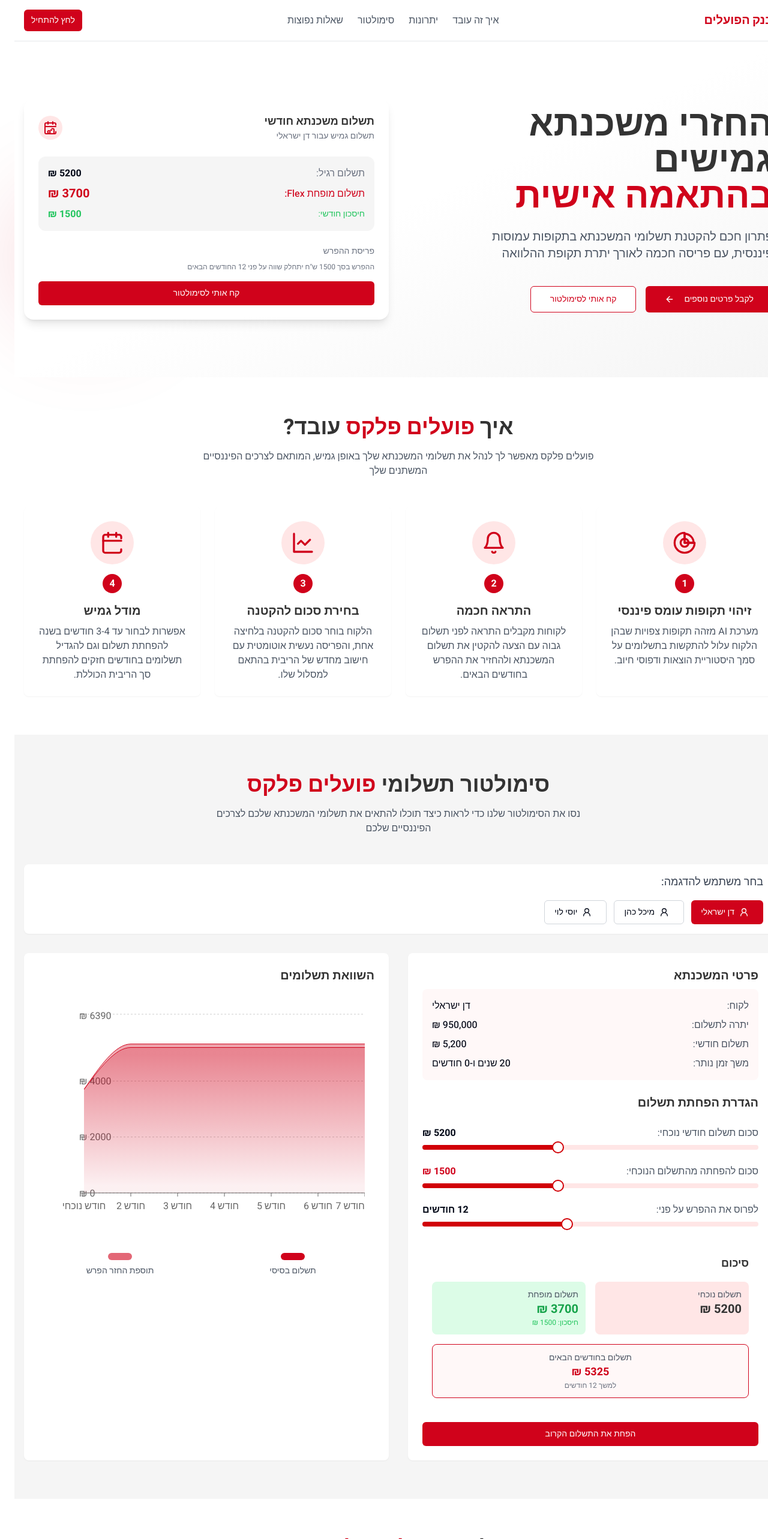
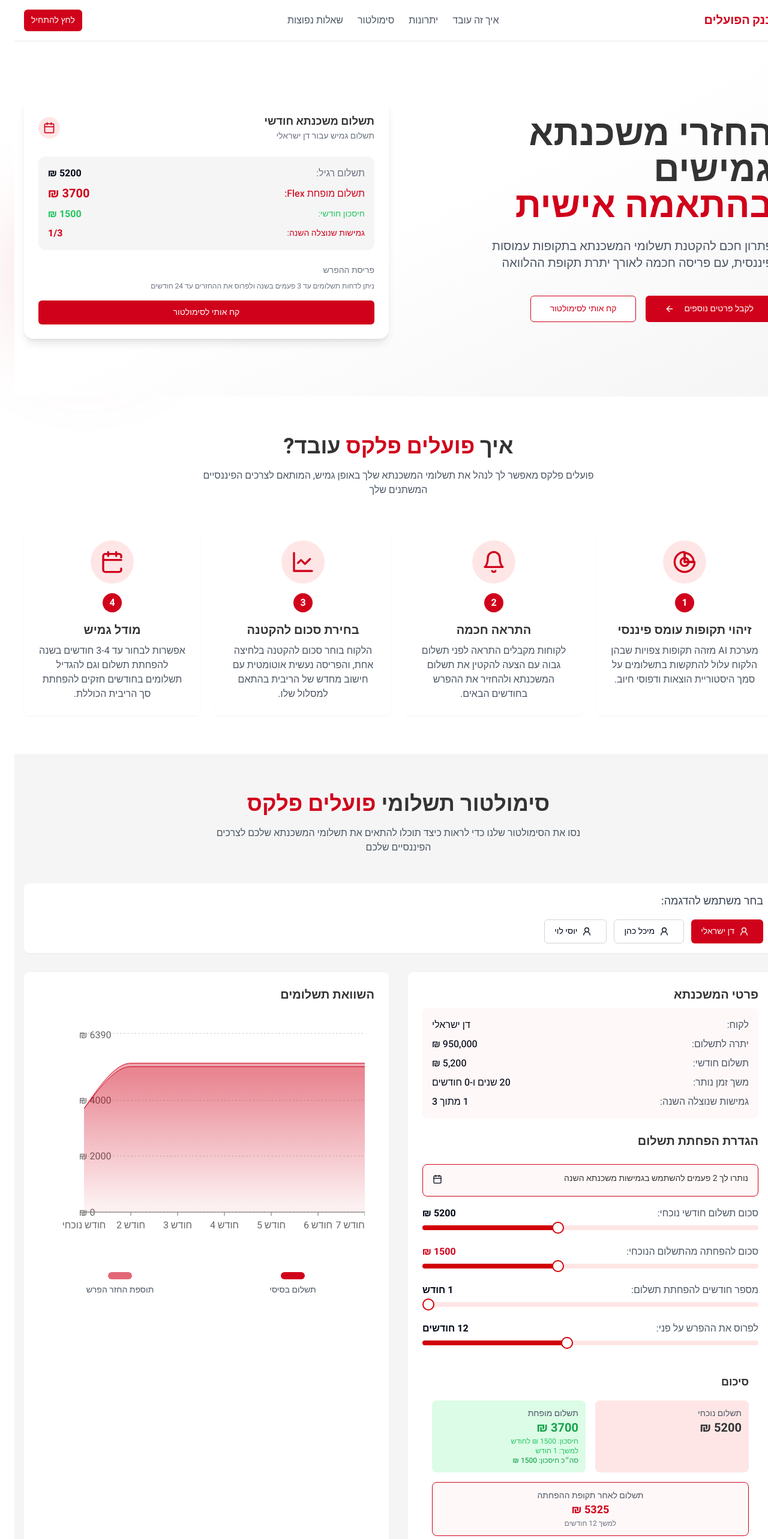
Before and after one commit to nirshar1977/poalim-flex-flow, a React (Vite) app: page / in a window 1280 px wide. Shown: the top 2566 px of the page at 60% size. Built offline with nearby package versions, Linux system fonts and the light colour scheme.

Commit message:
Add multi-month payment postponement
Implement multi-month payment postponement functionality, allowing users to postpone payments for up to 3 months with yearly limits.

```diff
--- a/src/components/HeroSection.tsx
+++ b/src/components/HeroSection.tsx
@@ -1,7 +1,7 @@
 
 import React, { useState, useEffect } from 'react';
 import { Button } from '@/components/ui/button';
-import { ArrowLeft } from 'lucide-react';
+import { ArrowLeft, Calendar } from 'lucide-react';
 import { getUser, getDefaultUser, UserMortgageProfile } from '@/services/mockUserData';
 
 const HeroSection: React.FC = () => {
@@ -78,15 +78,7 @@ const HeroSection: React.FC = () => {
                     <p className="text-sm text-gray-500">תשלום גמיש עבור {currentUser.name}</p>
                   </div>
                   <div className="bg-poalim-lightRed p-2 rounded-full">
-                    <svg xmlns="http://www.w3.org/2000/svg" width="24" height="24" viewBox="0 0 24 24" fill="none" stroke="currentColor" strokeWidth="2" strokeLinecap="round" strokeLinejoin="round" className="text-poalim-red">
-                      <path d="M21 7.5V6a2 2 0 0 0-2-2H5a2 2 0 0 0-2 2v14a2 2 0 0 0 2 2h14a2 2 0 0 0 2-2v-1.5"></path>
-                      <path d="M16 2v4"></path>
-                      <path d="M8 2v4"></path>
-                      <path d="M3 10h18"></path>
-                      <path d="M18 21v-5.5c0-1.1-.9-2-2-2h-1.5"></path>
-                      <path d="M9.5 21a2 2 0 1 0 0-4 2 2 0 0 0 0 4z"></path>
-                      <path d="M14.195 16.055c-.532-.47-1.232-.465-1.75 0"></path>
-                    </svg>
+                    <Calendar className="text-poalim-red h-5 w-5" />
                   </div>
                 </div>
 
@@ -103,11 +95,17 @@ const HeroSection: React.FC = () => {
                     <span className="text-green-500 text-sm">חיסכון חודשי:</span>
                     <span className="font-bold text-green-500">{currentUser.recommendedReduction} ₪</span>
                   </div>
+                  {currentUser.flexUsedThisYear > 0 && (
+                    <div className="flex justify-between items-center mt-2">
+                      <span className="text-poalim-red text-sm">גמישות שנוצלה השנה:</span>
+                      <span className="font-bold text-poalim-red">{currentUser.flexUsedThisYear}/3</span>
+                    </div>
+                  )}
                 </div>
 
                 <div className="mb-4">
                   <h4 className="text-sm font-medium text-gray-500 mb-2">פריסת ההפרש</h4>
-                  <p className="text-xs text-gray-500">ההפרש בסך {currentUser.recommendedReduction} ש"ח יתחלק שווה על פני 12 החודשים הבאים</p>
+                  <p className="text-xs text-gray-500">ניתן לדחות תשלומים עד 3 פעמים בשנה ולפרוס את ההחזרים עד 24 חודשים</p>
                 </div>
 
                 <Button
--- a/src/components/payment-calculator/PaymentCalculator.tsx
+++ b/src/components/payment-calculator/PaymentCalculator.tsx
@@ -15,6 +15,8 @@ const PaymentCalculator: React.FC = () => {
     setCurrentPayment,
     reductionAmount,
     setReductionAmount,
+    postponeMonths,
+    setPostponeMonths,
     repayMonths,
     setRepayMonths,
     reducedPayment,
@@ -23,7 +25,10 @@ const PaymentCalculator: React.FC = () => {
     handleApply,
     handleConfirm,
     handleCancel,
-    generateChartData
+    generateChartData,
+    remainingFlexCount,
+    MAX_FLEX_PER_YEAR,
+    totalPostponedAmount
   } = usePaymentCalculator();
 
   const chartData = generateChartData();
@@ -57,9 +62,13 @@ const PaymentCalculator: React.FC = () => {
                 <span className="text-gray-600">תשלום חודשי:</span>
                 <span className="font-medium">{currentUser.currentPayment.toLocaleString()} ₪</span>
               </div>
-              <div className="flex justify-between">
+              <div className="flex justify-between mb-2">
                 <span className="text-gray-600">משך זמן נותר:</span>
                 <span className="font-medium">{Math.floor(currentUser.remainingMonths / 12)} שנים ו-{currentUser.remainingMonths % 12} חודשים</span>
+              </div>
+              <div className="flex justify-between">
+                <span className="text-gray-600">גמישות שנוצלה השנה:</span>
+                <span className="font-medium">{currentUser.flexUsedThisYear} מתוך {MAX_FLEX_PER_YEAR}</span>
               </div>
             </div>
 
@@ -70,6 +79,8 @@ const PaymentCalculator: React.FC = () => {
               setCurrentPayment={setCurrentPayment}
               reductionAmount={reductionAmount}
               setReductionAmount={setReductionAmount}
+              postponeMonths={postponeMonths}
+              setPostponeMonths={setPostponeMonths}
               repayMonths={repayMonths}
               setRepayMonths={setRepayMonths}
               reducedPayment={reducedPayment}
@@ -78,6 +89,9 @@ const PaymentCalculator: React.FC = () => {
               handleApply={handleApply}
               handleConfirm={handleConfirm}
               handleCancel={handleCancel}
+              remainingFlexCount={remainingFlexCount}
+              MAX_FLEX_PER_YEAR={MAX_FLEX_PER_YEAR}
+              totalPostponedAmount={totalPostponedAmount}
             />
           </CardContent>
         </Card>
--- a/src/components/payment-calculator/PaymentConfirmation.tsx
+++ b/src/components/payment-calculator/PaymentConfirmation.tsx
@@ -6,6 +6,8 @@ import { CheckCircle } from 'lucide-react';
 interface PaymentConfirmationProps {
   reductionAmount: number;
   repayMonths: number;
+  postponeMonths: number;
+  totalPostponedAmount: number;
   onConfirm: () => void;
   onCancel: () => void;
 }
@@ -13,6 +15,8 @@ interface PaymentConfirmationProps {
 const PaymentConfirmation: React.FC<PaymentConfirmationProps> = ({
   reductionAmount,
   repayMonths,
+  postponeMonths,
+  totalPostponedAmount,
   onConfirm,
   onCancel
 }) => {
@@ -24,9 +28,9 @@ const PaymentConfirmation: React.FC<PaymentConfirmationProps> = ({
           אישור בקשת הפחתת תשלום
         </h5>
         <p className="text-sm text-gray-600 mb-2">
-          התשלום הקרוב יופחת ב-{reductionAmount} ₪
+          התשלום יופחת ב-{reductionAmount} ₪ למשך {postponeMonths} {postponeMonths === 1 ? 'חודש' : 'חודשים'}
           <br />
-          וההפרש יתחלק על פני {repayMonths} החודשים הבאים
+          סכום כולל של {totalPostponedAmount} ₪ יתחלק על פני {repayMonths} החודשים הבאים
         </p>
         <Button
           onClick={onConfirm}
--- a/src/components/payment-calculator/PaymentForm.tsx
+++ b/src/components/payment-calculator/PaymentForm.tsx
@@ -2,6 +2,8 @@
 import React from 'react';
 import { Slider } from '@/components/ui/slider';
 import { Button } from '@/components/ui/button';
+import { Alert, AlertDescription } from '@/components/ui/alert';
+import { Calendar } from 'lucide-react';
 import PaymentSummary from './PaymentSummary';
 import PaymentConfirmation from './PaymentConfirmation';
 
@@ -10,6 +12,8 @@ interface PaymentFormProps {
   setCurrentPayment: (value: number) => void;
   reductionAmount: number;
   setReductionAmount: (value: number) => void;
+  postponeMonths: number;
+  setPostponeMonths: (value: number) => void;
   repayMonths: number;
   setRepayMonths: (value: number) => void;
   reducedPayment: number;
@@ -18,6 +22,9 @@ interface PaymentFormProps {
   handleApply: () => void;
   handleConfirm: () => void;
   handleCancel: () => void;
+  remainingFlexCount: number;
+  MAX_FLEX_PER_YEAR: number;
+  totalPostponedAmount: number;
 }
 
 const PaymentForm: React.FC<PaymentFormProps> = ({
@@ -25,6 +32,8 @@ const PaymentForm: React.FC<PaymentFormProps> = ({
   setCurrentPayment,
   reductionAmount,
   setReductionAmount,
+  postponeMonths,
+  setPostponeMonths,
   repayMonths,
   setRepayMonths,
   reducedPayment,
@@ -32,10 +41,22 @@ const PaymentForm: React.FC<PaymentFormProps> = ({
   isConfirming,
   handleApply,
   handleConfirm,
-  handleCancel
+  handleCancel,
+  remainingFlexCount,
+  MAX_FLEX_PER_YEAR,
+  totalPostponedAmount
 }) => {
   return (
     <>
+      {remainingFlexCount < MAX_FLEX_PER_YEAR && (
+        <Alert className="mb-4 bg-poalim-lightRed/30 border-poalim-red">
+          <Calendar className="h-4 w-4 text-poalim-red" />
+          <AlertDescription className="text-poalim-darkText">
+            נותרו לך {remainingFlexCount} פעמים להשתמש בגמישות משכנתא השנה
+          </AlertDescription>
+        </Alert>
+      )}
+
       <div className="mb-8">
         <div className="flex justify-between mb-2">
           <label className="text-gray-600">סכום תשלום חודשי נוכחי:</label>
@@ -68,6 +89,21 @@ const PaymentForm: React.FC<PaymentFormProps> = ({
         />
 
         <div className="flex justify-between mb-2">
+          <label className="text-gray-600">מספר חודשים להפחתת תשלום:</label>
+          <span className="font-bold">{postponeMonths} {postponeMonths === 1 ? 'חודש' : 'חודשים'}</span>
+        </div>
+        <Slider
+          value={[postponeMonths]}
+          min={1}
+          max={Math.min(3, remainingFlexCount)}
+          step={1}
+          onValueChange={(value) => {
+            setPostponeMonths(value[0]);
+          }}
+          className="mb-6"
+        />
+
+        <div className="flex justify-between mb-2">
           <label className="text-gray-600">לפרוס את ההפרש על פני:</label>
           <span className="font-bold">{repayMonths} חודשים</span>
         </div>
@@ -89,6 +125,8 @@ const PaymentForm: React.FC<PaymentFormProps> = ({
         reductionAmount={reductionAmount}
         futurePayment={futurePayment}
         repayMonths={repayMonths}
+        postponeMonths={postponeMonths}
+        totalPostponedAmount={totalPostponedAmount}
       />
 
       {!isConfirming ? (
@@ -99,6 +137,8 @@ const PaymentForm: React.FC<PaymentFormProps> = ({
         <PaymentConfirmation
           reductionAmount={reductionAmount}
           repayMonths={repayMonths}
+          postponeMonths={postponeMonths}
+          totalPostponedAmount={totalPostponedAmount}
           onConfirm={handleConfirm}
           onCancel={handleCancel}
         />
--- a/src/components/payment-calculator/PaymentSummary.tsx
+++ b/src/components/payment-calculator/PaymentSummary.tsx
@@ -7,6 +7,8 @@ interface PaymentSummaryProps {
   reductionAmount: number;
   futurePayment: number;
   repayMonths: number;
+  postponeMonths: number;
+  totalPostponedAmount: number;
 }
 
 const PaymentSummary: React.FC<PaymentSummaryProps> = ({
@@ -14,7 +16,9 @@ const PaymentSummary: React.FC<PaymentSummaryProps> = ({
   reducedPayment,
   reductionAmount,
   futurePayment,
-  repayMonths
+  repayMonths,
+  postponeMonths,
+  totalPostponedAmount
 }) => {
   return (
     <div className="bg-white p-4 rounded-xl mb-6">
@@ -28,12 +32,14 @@ const PaymentSummary: React.FC<PaymentSummaryProps> = ({
         <div className="bg-green-100 p-3 rounded-lg">
           <p className="text-sm text-gray-600">תשלום מופחת</p>
           <p className="text-xl font-bold text-green-600">{reducedPayment} ₪</p>
-          <p className="text-xs text-green-500">חיסכון: {reductionAmount} ₪</p>
+          <p className="text-xs text-green-500">חיסכון: {reductionAmount} ₪ לחודש</p>
+          <p className="text-xs text-green-500">למשך: {postponeMonths} {postponeMonths === 1 ? 'חודש' : 'חודשים'}</p>
+          <p className="text-xs font-medium text-green-600">סה״כ חיסכון: {totalPostponedAmount} ₪</p>
         </div>
       </div>
 
       <div className="text-center p-3 rounded-lg border border-poalim-red bg-poalim-lightRed/30">
-        <p className="text-sm text-gray-600">תשלום בחודשים הבאים</p>
+        <p className="text-sm text-gray-600">תשלום לאחר תקופת ההפחתה</p>
         <p className="text-lg font-bold text-poalim-red">{futurePayment} ₪</p>
         <p className="text-xs text-gray-500">למשך {repayMonths} חודשים</p>
       </div>
--- a/src/components/payment-calculator/usePaymentCalculator.ts
+++ b/src/components/payment-calculator/usePaymentCalculator.ts
@@ -9,8 +9,12 @@ export const usePaymentCalculator = () => {
   const [currentUser, setCurrentUser] = useState<UserMortgageProfile>(getDefaultUser());
   const [currentPayment, setCurrentPayment] = useState(currentUser.currentPayment);
   const [reductionAmount, setReductionAmount] = useState(currentUser.recommendedReduction || 1500);
+  const [postponeMonths, setPostponeMonths] = useState(1);
   const [repayMonths, setRepayMonths] = useState(12);
   const [isConfirming, setIsConfirming] = useState(false);
+
+  const MAX_FLEX_PER_YEAR = 3;
+  const remainingFlexCount = MAX_FLEX_PER_YEAR - currentUser.flexUsedThisYear;
 
   // Update user data when selectedUserId changes
   useEffect(() => {
@@ -19,12 +23,14 @@ export const usePaymentCalculator = () => {
       setCurrentUser(user);
       setCurrentPayment(user.currentPayment);
       setReductionAmount(user.recommendedReduction || Math.round(user.currentPayment * 0.25));
+      setPostponeMonths(1); // Reset postpone months when switching users
     }
   }, [selectedUserId]);
 
   // Calculate adjusted payments
   const reducedPayment = currentPayment - reductionAmount;
-  const monthlyExtra = Math.ceil(reductionAmount / repayMonths);
+  const totalPostponedAmount = reductionAmount * postponeMonths;
+  const monthlyExtra = Math.ceil(totalPostponedAmount / repayMonths);
   const futurePayment = currentPayment + monthlyExtra;
 
   const handleSelectUser = (userId: string) => {
@@ -32,13 +38,22 @@ export const usePaymentCalculator = () => {
   };
 
   const handleApply = () => {
+    if (postponeMonths > remainingFlexCount) {
+      toast({
+        title: "חריגה ממכסת הגמישות השנתית",
+        description: `ניתן להשתמש בגמישות עוד ${remainingFlexCount} פעמים השנה`,
+        variant: "destructive",
+        duration: 5000,
+      });
+      return;
+    }
     setIsConfirming(true);
   };
 
   const handleConfirm = () => {
     toast({
       title: "בקשת גמישות נשלחה בהצלחה!",
-      description: `התשלום הקרוב הופחת ב-${reductionAmount} ₪. ההפרש יתחלק על פני ${repayMonths} החודשים הבאים.`,
+      description: `התשלום הופחת ב-${reductionAmount} ₪ למשך ${postponeMonths} חודשים. ההפרש בסך ${totalPostponedAmount} ₪ יתחלק על פני ${repayMonths} החודשים הבאים.`,
       duration: 5000,
     });
     setIsConfirming(false);
@@ -52,17 +67,19 @@ export const usePaymentCalculator = () => {
   const generateChartData = () => {
     const data = [];
 
-    // Current month with reduced payment
-    data.push({
-      name: 'חודש נוכחי',
-      תשלום: reducedPayment,
-      תוספת: 0
-    });
+    // Current months with reduced payment
+    for (let i = 0; i < postponeMonths; i++) {
+      data.push({
+        name: i === 0 ? 'חודש נוכחי' : `חודש ${i + 1}`,
+        תשלום: reducedPayment,
+        תוספת: 0
+      });
+    }
 
     // Future months with increased payment
-    for (let i = 1; i <= 6; i++) {
+    for (let i = 0; i < 6; i++) {
       data.push({
-        name: `חודש ${i + 1}`,
+        name: `חודש ${postponeMonths + i + 1}`,
         תשלום: currentPayment,
         תוספת: monthlyExtra
       });
@@ -79,6 +96,8 @@ export const usePaymentCalculator = () => {
     setCurrentPayment,
     reductionAmount,
     setReductionAmount,
+    postponeMonths,
+    setPostponeMonths,
     repayMonths,
     setRepayMonths,
     reducedPayment,
@@ -88,6 +107,9 @@ export const usePaymentCalculator = () => {
     handleApply,
     handleConfirm,
     handleCancel,
-    generateChartData
+    generateChartData,
+    remainingFlexCount,
+    MAX_FLEX_PER_YEAR,
+    totalPostponedAmount
   };
 };
--- a/src/services/mockUserData.ts
+++ b/src/services/mockUserData.ts
@@ -8,6 +8,7 @@ export interface UserMortgageProfile {
   totalBalance: number;
   loanStartDate: string;
   recommendedReduction?: number;
+  flexUsedThisYear: number; // Number of times flex has been used this year
 }
 
 export const mockUsers: UserMortgageProfile[] = [
@@ -20,6 +21,7 @@ export const mockUsers: UserMortgageProfile[] = [
     totalBalance: 950000,
     loanStartDate: "2018-05-15",
     recommendedReduction: 1500,
+    flexUsedThisYear: 1
   },
   {
     id: "user2",
@@ -30,6 +32,7 @@ export const mockUsers: UserMortgageProfile[] = [
     totalBalance: 1250000,
     loanStartDate: "2020-11-03",
     recommendedReduction: 2100,
+    flexUsedThisYear: 0
   },
   {
     id: "user3",
@@ -40,6 +43,7 @@ export const mockUsers: UserMortgageProfile[] = [
     totalBalance: 780000,
     loanStartDate: "2022-02-28",
     recommendedReduction: 900,
+    flexUsedThisYear: 2
   }
 ];
 
```
